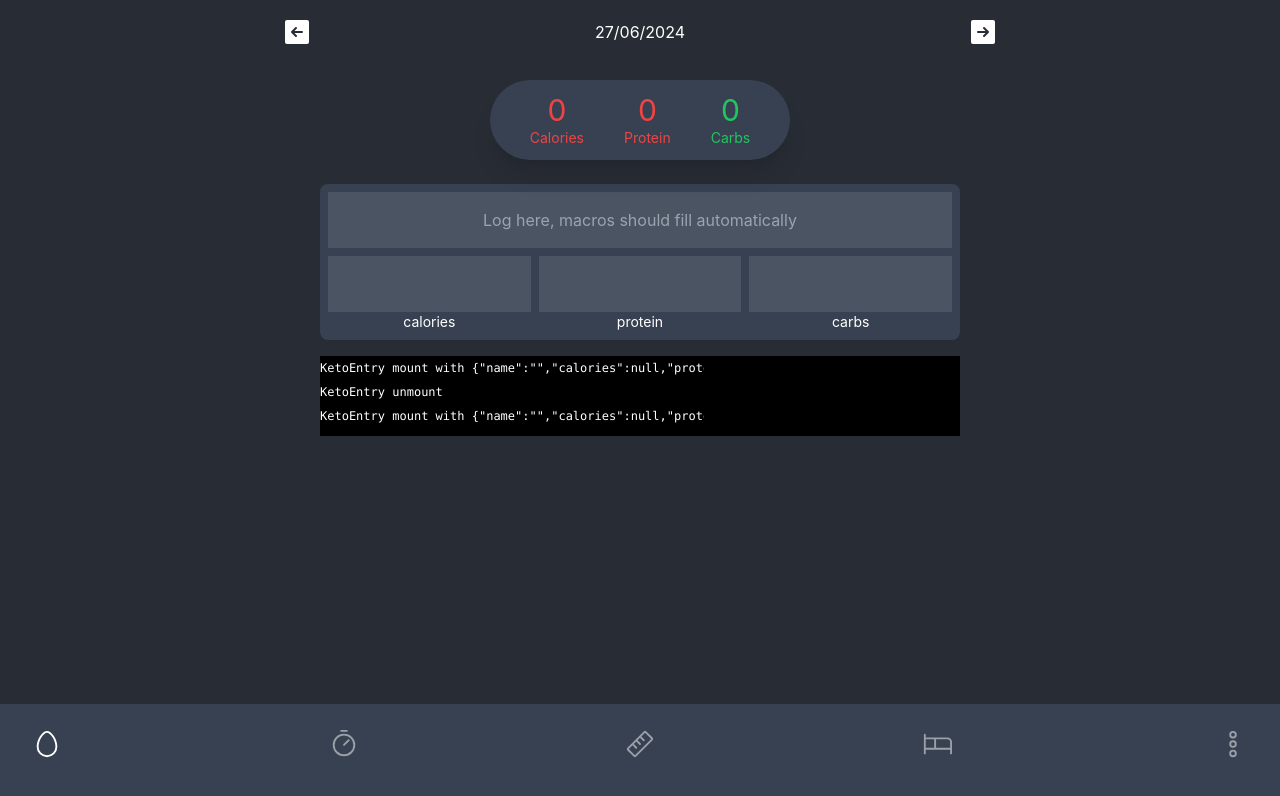
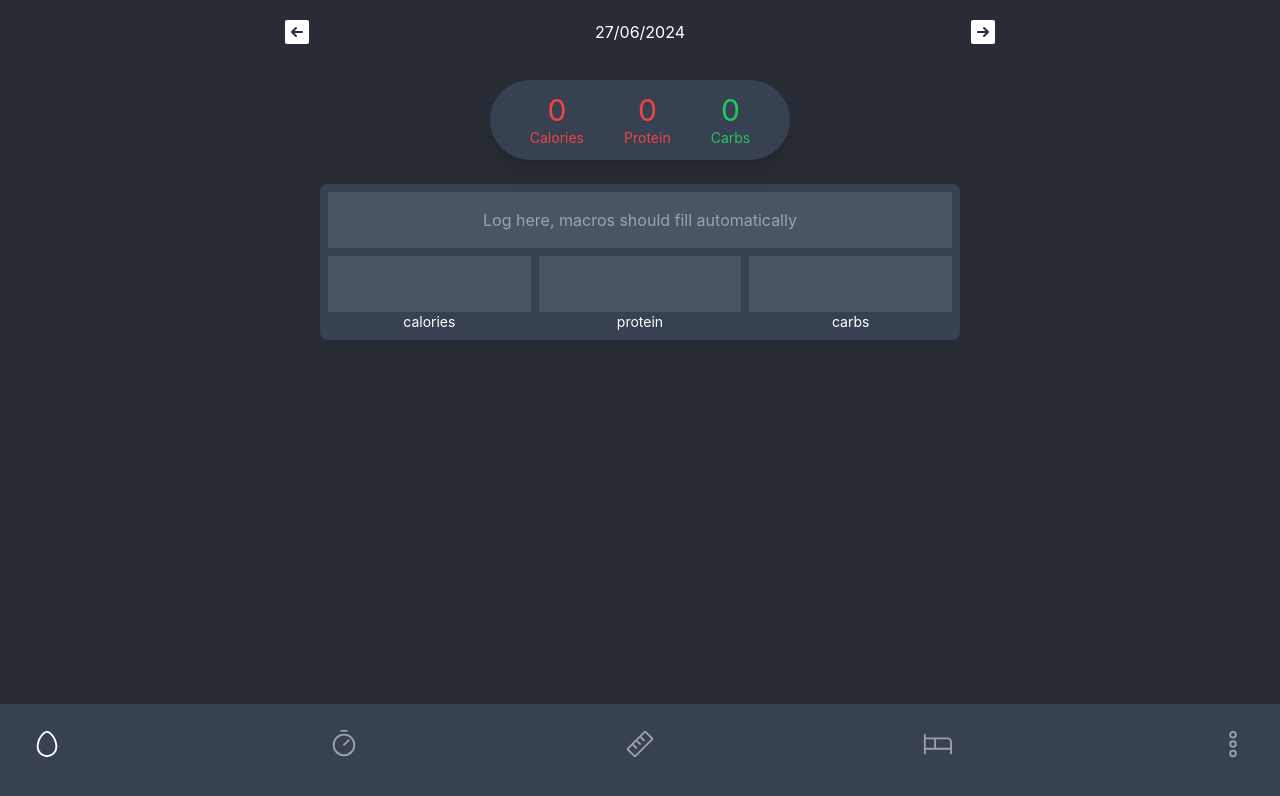
Before and after one commit to EliranSun/trackers, a React (Create React App) app: page / in a window 1280 px wide. Shown: the top 796 px of the page. Built offline with nearby package versions, Linux system fonts and the light colour scheme; no server answers; the database is empty.

Commit message:
Remove debug

```diff
--- a/src/components/keto/KetoEntry.jsx
+++ b/src/components/keto/KetoEntry.jsx
@@ -134,11 +134,6 @@ export const KetoEntry = ({date, refetch, name: initName, calories, id, protein,
                     })}>
                     <Brain size={32} className=""/>
                 </div> : null}
-            <div className="bg-black text-xs text-white font-mono w-full h-20  overflow-y-auto">
-                {messages.map(messages => {
-                    return <pre className="overflow-x-auto w-96 py-1">{messages}</pre>
-                })}
-            </div>
         </>
     )
 }
```
